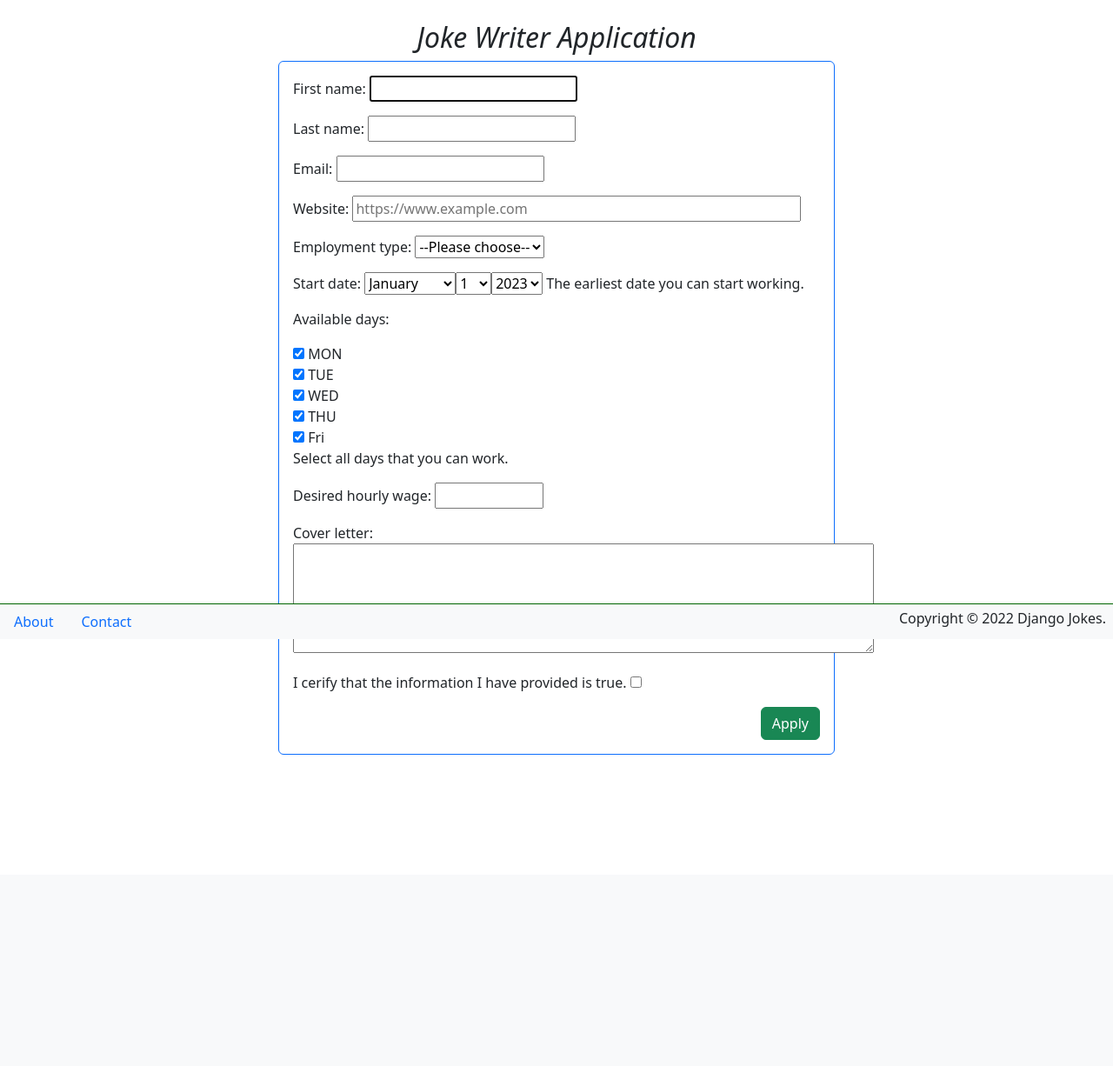
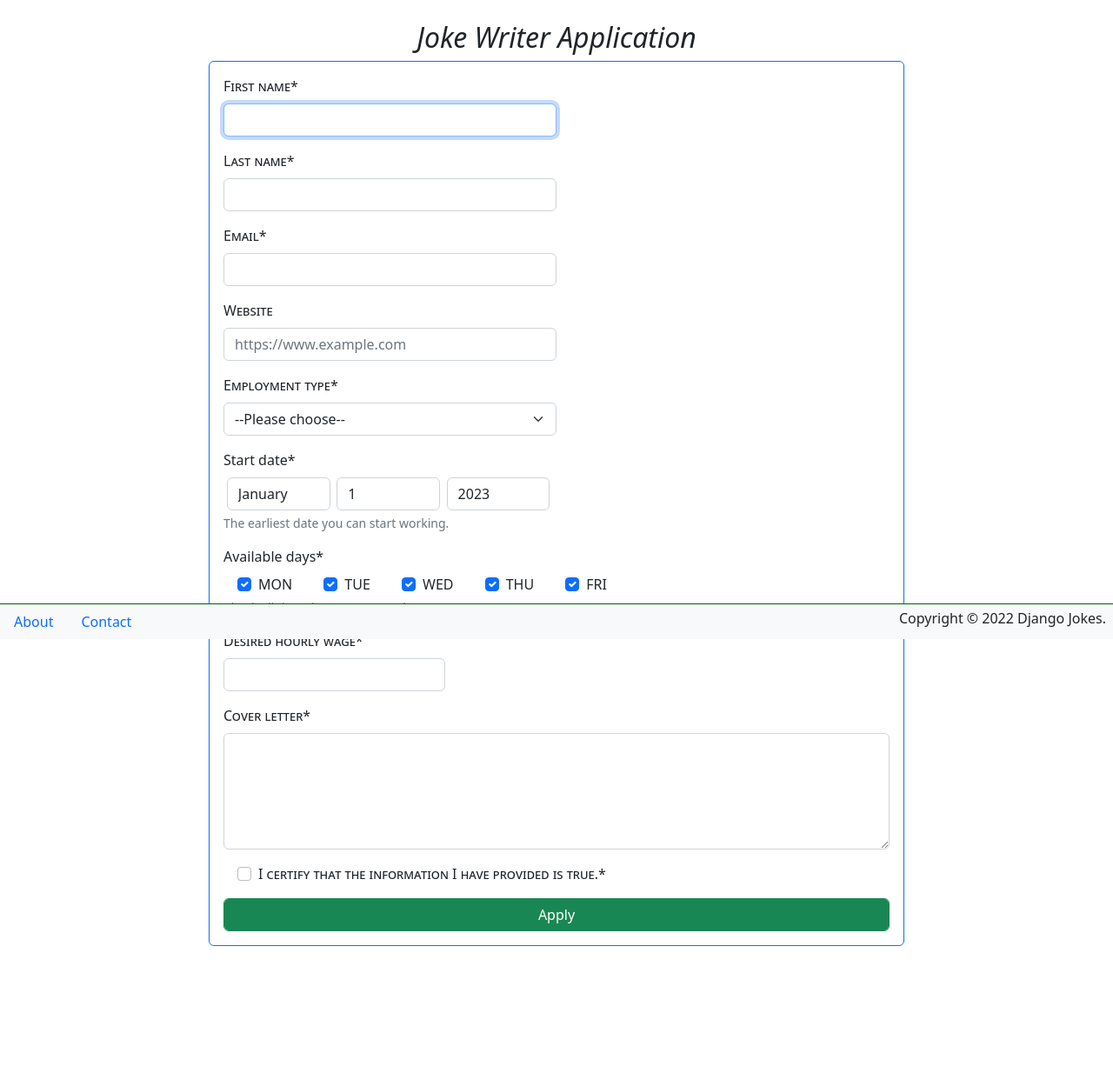
Before and after one commit to Mtech916/djangojokes.com, a Django app: page /jobs/job-app in a window 1280 px wide. Shown: the part 65-1291 px from the top of the page at 87% size. Before the commit the page ends 933 px from the top, so only its background shows below. Run offline with Django 4.2, Linux system fonts and the light colour scheme; some libraries are stand-ins or nearby versions.

Commit message:
Added Django-Crispy-Forms

```diff
--- a/jobs/forms.py
+++ b/jobs/forms.py
@@ -1,5 +1,12 @@
 from datetime import datetime
 from django import forms
+from django.core.exceptions import ValidationError
+from django.core.validators import URLValidator
+
+
+def validate_future_date(value):
+    if value < datetime.now().date():
+        raise ValidationError(message=f"{value} is in the past.", code="past_date")
 
 
 class JobApplicationForm(forms.Form):
@@ -9,42 +16,43 @@ class JobApplicationForm(forms.Form):
         ("pt", "Part-time"),
         ("contract", "Contract work"),
     )
-    DAYS = (
-        (1, "MON"),
-        (2, "TUE"),
-        (3, "WED"),
-        (4, "THU"),
-        (5, "Fri"),
-    )
+
+    DAYS = ((1, "MON"), (2, "TUE"), (3, "WED"), (4, "THU"), (5, "FRI"))
+
     YEARS = range(datetime.now().year, datetime.now().year + 2)
+
     first_name = forms.CharField(widget=forms.TextInput(attrs={"autofocus": True}))
     last_name = forms.CharField()
     email = forms.EmailField()
-    website = forms.URLField(
-        widget=forms.URLInput(
-            attrs={
-                "placeholder": "https://www.example.com",
-                "size": "50",
-            }
-        )
+    website = forms.CharField(
+        required=False,
+        widget=forms.TextInput(
+            attrs={"placeholder": "https://www.example.com", "size": "50"}
+        ),
+        validators=[URLValidator(schemes=["http", "https"])],
     )
     employment_type = forms.ChoiceField(choices=EMPLOYMENT_TYPES)
     start_date = forms.DateField(
-        widget=forms.SelectDateWidget(years=YEARS),
         help_text="The earliest date you can start working.",
+        widget=forms.SelectDateWidget(
+            years=YEARS,
+            attrs={"style": "width: 31%; display: inline-block; margin: 0 1%"},
+        ),
+        validators=[validate_future_date],
+        error_messages={"past_date": "Please enter a future date."},
     )
     available_days = forms.TypedMultipleChoiceField(
         choices=DAYS,
         coerce=int,
+        help_text="Check all days that you can work.",
         widget=forms.CheckboxSelectMultiple(attrs={"checked": True}),
-        help_text="Select all days that you can work.",
     )
     desired_hourly_wage = forms.DecimalField(
         widget=forms.NumberInput(attrs={"min": "10.00", "max": "100.00", "step": ".25"})
     )
     cover_letter = forms.CharField(
-        widget=forms.Textarea(attrs={"cols": "70", "rows": "5"})
+        widget=forms.Textarea(attrs={"cols": "75", "rows": "5"})
     )
     confirmation = forms.BooleanField(
-        label="I cerify that the information I have provided is true."
+        label="I certify that the information I have provided is true."
     )
--- a/static/css/main.css
+++ b/static/css/main.css
@@ -1,5 +1,16 @@
 body {
     padding-bottom: 50px;
+  }
+
+  /* FORM STYLES */
+  label {
+    font-variant: small-caps;
+  }
+
+  .form-check {
+    display: inline-block;
+    font-weight: normal;
+    margin:0 1rem;
   }
 
   footer {
--- a/templates/jobs/joke_writer.html
+++ b/templates/jobs/joke_writer.html
@@ -1,13 +1,47 @@
-{% extends '_base.html' %}
+{% extends "_base.html" %}
+{% load crispy_forms_tags %}
 
 {% block title %}Job Application: Joke Writer{% endblock %}
 {% block main %}
-<h2 class="text-center">Joke Writer Application</h2>
-<div class="card border-primary m-auto mb-3 p-3" style="max-width: 40rem;">
-    <form method="post"">
-        {% csrf_token %}
-        {{ form.as_p }}
-        <button class="btn btn-success float-end">Apply</button>
+  <h2 class="text-center">Joke Writer Application</h2>
+  <div class="card border-primary m-auto mb-3 p-3" style="max-width: 50rem">
+    <form method="post" novalidate>
+      {% csrf_token %}
+      <div class="form-row">
+        <div class="form-group col-md-6 mb-0">
+          {{ form.first_name|as_crispy_field }}
+        </div>
+        <div class="form-group col-md-6 mb-0">
+          {{ form.last_name|as_crispy_field }}
+        </div>
+      </div>
+      <div class="form-row">
+        <div class="form-group col-md-6 mb-0">
+          {{ form.email|as_crispy_field }}
+        </div>
+        <div class="form-group col-md-6 mb-0">
+          {{ form.website|as_crispy_field }}
+        </div>
+      </div>
+      <div class="form-row">
+        <div class="form-group col-md-6 mb-0">
+          {{ form.employment_type|as_crispy_field }}
+        </div>
+        <div class="form-group col-md-6 mb-0">
+          {{ form.start_date|as_crispy_field }}
+        </div>
+      </div>
+      <div class="form-row">
+        <div class="form-group col-md-8 mb-0">
+          {{ form.available_days|as_crispy_field  }}
+        </div>
+        <div class="form-group col-md-4 mb-0">
+          {{ form.desired_hourly_wage|as_crispy_field }}
+        </div>
+      </div>
+      {{ form.cover_letter|as_crispy_field }}
+      {{ form.confirmation|as_crispy_field }}
+      <button class="form-control btn btn-success">Apply</button>
     </form>
-</div>
+  </div>
 {% endblock %}
--- a/templates/jokes/joke_form.html
+++ b/templates/jokes/joke_form.html
@@ -1,13 +1,12 @@
 {% extends '_base.html' %}
+{% load crispy_forms_tags %}
 
 {% block title %}Add/Update Joke{% endblock %}
 {% block main %}
     <div class="card border-primary m-auto mb-3 p-3" style="max-width: 30rem;">
         <form method="post">
             {% csrf_token %}
-            <table class="table">
-                {{ form.as_table }}
-            </table>
+            {{ form|crispy }}
             <button class="btn btn-success float-end">Submit</button>
         </form>
     </div>
```
Also changed, not shown: djangojokes/settings.py (+7 -0 lines).
